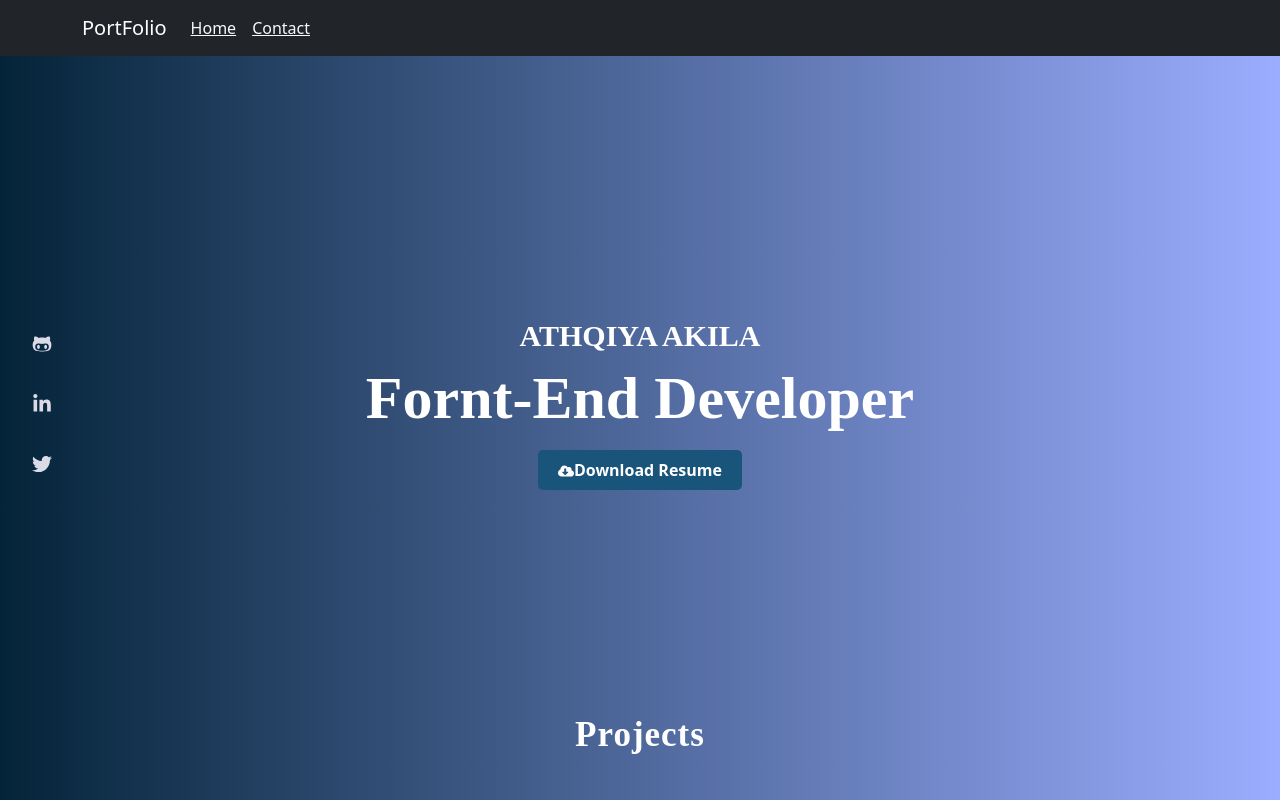
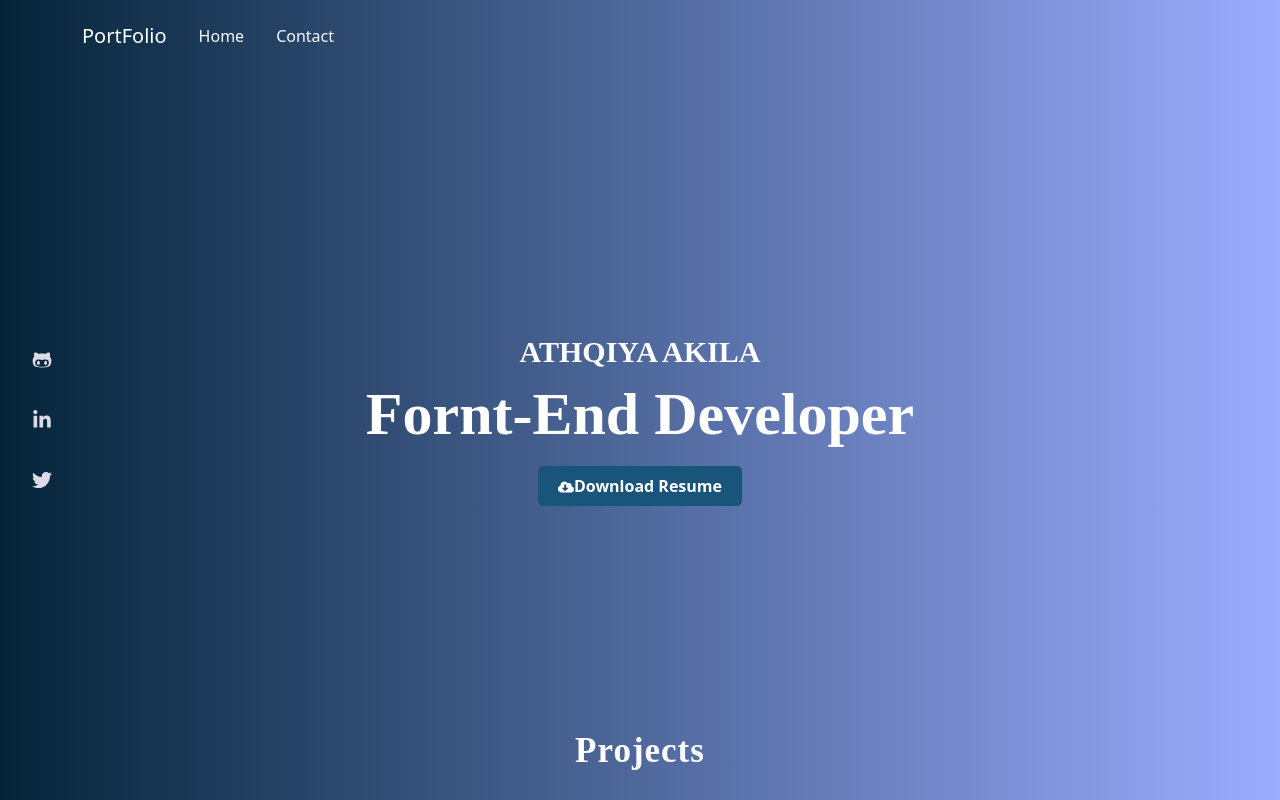
Before and after one commit to akila-niasa/Protfolio, a React (Create React App) app: page / in a window 1280 px wide. Shown: the top 800 px of the page. Built offline with nearby package versions, Linux system fonts and the light colour scheme.

Commit message:
update navbar

```diff
--- /dev/null
+++ b/src/Components/NavBar/NavBar.css
@@ -0,0 +1,23 @@
+.navbar-nav .nav-item .nav-link {
+    margin: 0 15px;
+    color: #fff;
+    font-size: 14px;
+    font-weight: 700;
+    font-family: 'Poppins', sans-serif;
+
+}
+
+.navbar-light .navbar-nav .nav-link:focus,
+.navbar-light .navbar-nav .nav-link:hover {
+    color: #fff;
+}
+
+
+.navbar-weight .navbar-toggat {
+    color: transparent;
+    background-color: transparent;
+}
+
+.navbar-weight .hamburger-icon {
+    color: #fff !important;
+}
--- a/src/Components/NavBar/NavBar.js
+++ b/src/Components/NavBar/NavBar.js
@@ -1,51 +1,26 @@
 import React from 'react';
 import { Container, Nav, Navbar } from 'react-bootstrap';
 import { Link } from 'react-router-dom';
+import './NavBar.css'
 
 const NavBar = () => {
     return (
-        <Navbar collapseOnSelect expand="lg" bg="dark" variant="dark">
+        <Navbar collapseOnSelect expand="lg" className='navbar' variant="dark">
   <Container>
   <Navbar.Brand href="#home">PortFolio</Navbar.Brand>
   <Navbar.Toggle aria-controls="responsive-navbar-nav" />
   <Navbar.Collapse id="responsive-navbar-nav">
-    <Nav className="me-auto">
-    <Link className='text-light m-2'  to="/">Home</Link>
+    <Nav className="me-auto nav-item">
+    <Link className='text-light m-2 nav-link'  to="/">Home</Link>
 
-    <Link className='text-light m-2' to="/contact">Contact</Link>
-      {/* <Nav.Link href="#features">Features</Nav.Link>
-      <Nav.Link href="#pricing">Pricing</Nav.Link>
+    <Link className='text-light m-2 nav-link' to="/contact">Contact</Link>
 
-    </Nav>
-    <Nav>
-      <Nav.Link href="#deets">More deets</Nav.Link>
-      <Nav.Link eventKey={2} href="#memes">
-        Dank memes
-      </Nav.Link> */}
 
     </Nav>
   </Navbar.Collapse>
   </Container>
 </Navbar>
 
-    //     <nav class="navbar navbar-expand-lg navbar-light bg-light">
-    //    <div class="container">
-    //     {/* <Link to='/home' class="navbar-brand"><img src={logo} alt=""/></Link> */}
-    //     <button class="navbar-toggler navbar-toggat" type="button" data-bs-toggle="collapse" data-bs-target="#navbarSupportedContent" aria-controls="navbarSupportedContent" aria-expanded="false" aria-label="Toggle navigation">
-    //       <span class="navbar-toggler-icon hamburger-icon"></span>
-    //     </button>
-    //     <div class="collapse navbar-collapse" id="navbarSupportedContent" >
-    //        <ul class="navbar-nav mb-2 mb-lg-0 mx-auto pt-4">
-    //        <li class="nav-item">
-    //                 <Link  to="/">Home</Link>
-    //             </li>
-    //        <li class="nav-item">
-    //                 <Link  to="/contact">Contact</Link>
-    //             </li>
-    //        </ul>
-    //        </div>
-    //     </div>
-    //   </nav>
     );
 };
 
```
